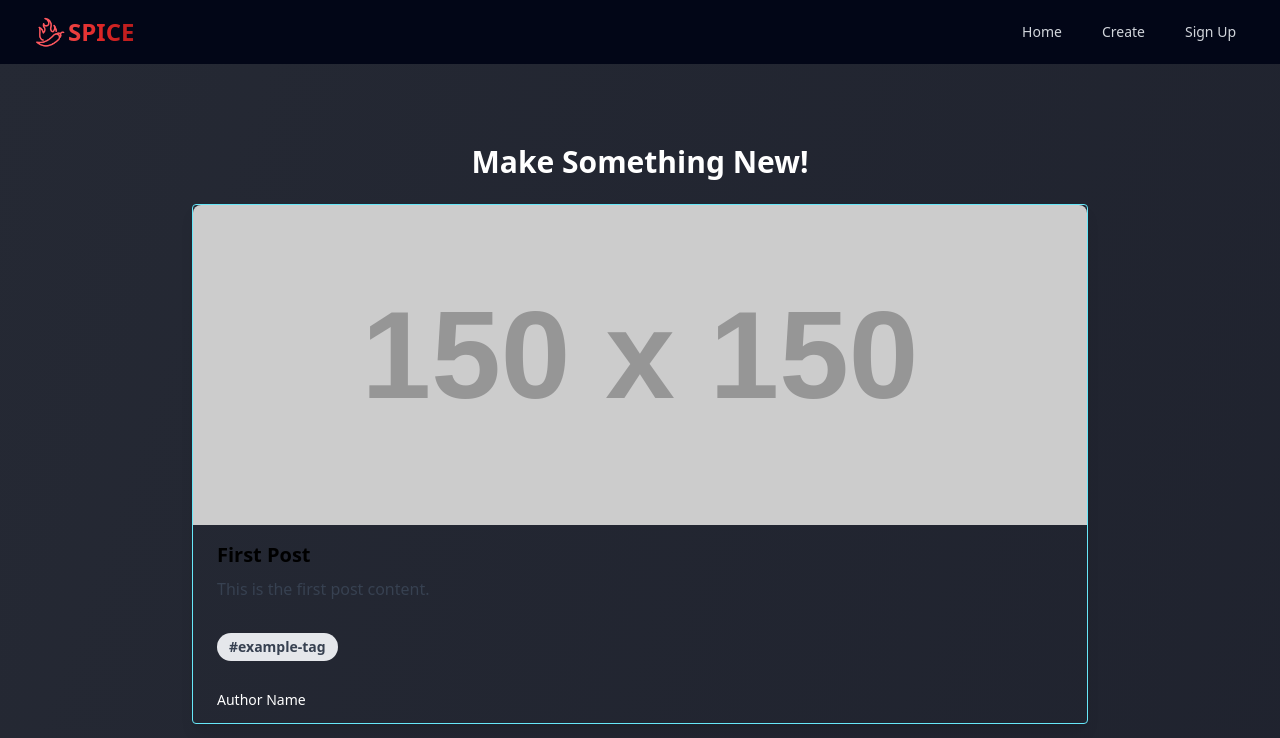
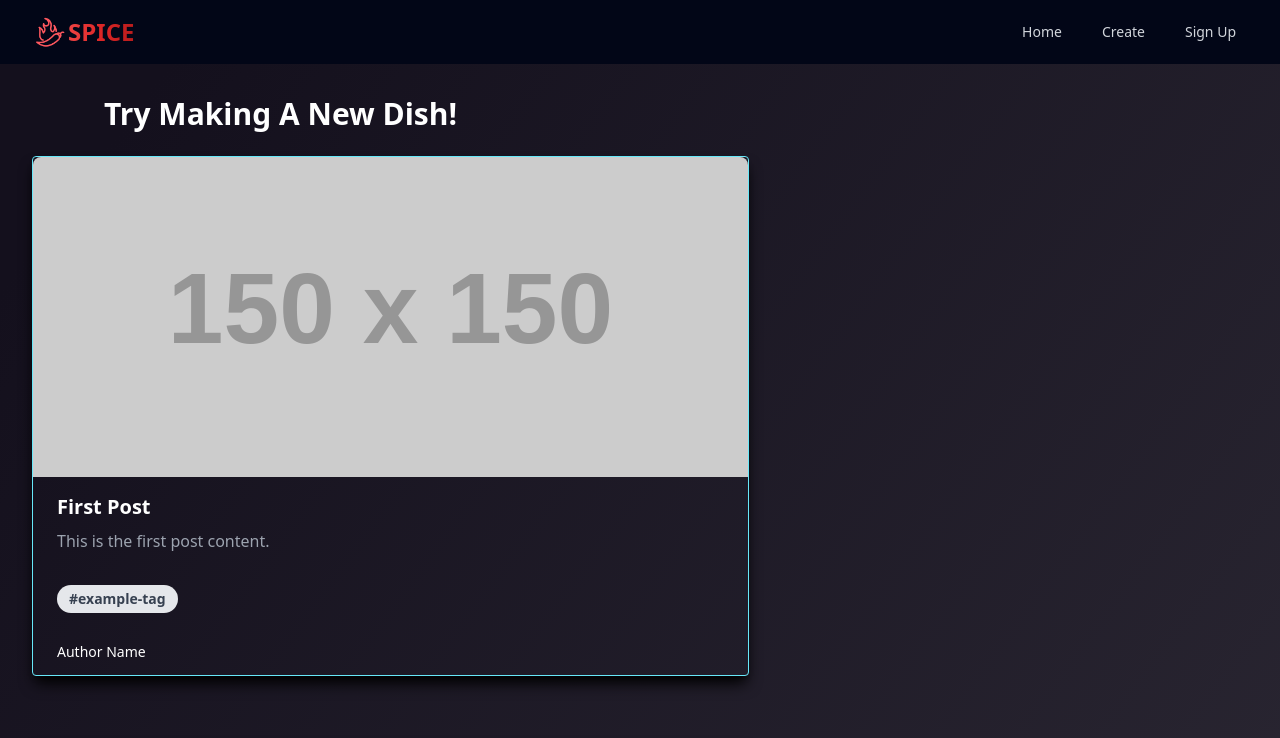
Before and after one commit to jbxamora/SPICE, a React (Vite) app in the folder client/: page / in a window 1280 px wide. Shown: the top 738 px of the page. Built offline with nearby package versions, Linux system fonts and the light colour scheme.

Commit message:
updated styles, created final prototype for blog card // created side panel that is meant to show saved dishes/posts // created a dark gradient instead of having blank gray page

```diff
--- a/client/src/components/PostCard/index.jsx
+++ b/client/src/components/PostCard/index.jsx
@@ -12,7 +12,7 @@ const PostCard = ({ post }) => {
   };
 
   return (
-    <div className="max-w-4xl w-full mx-auto rounded overflow-hidden shadow-lg mb-8 border border-cyan-300">
+    <div className="max-w-4xl w-full mx-auto rounded overflow-hidden shadow-lg shadow-black mb-8 border border-cyan-300">
       {imageUrl && (
         <img
           src={imageUrl}
@@ -21,8 +21,8 @@ const PostCard = ({ post }) => {
         />
       )}{" "}
       <div className="px-6 py-4">
-        <div className="font-bold text-xl mb-2">{title}</div>
-        <p className="text-gray-700 text-base">{getSnippet(content)}</p>
+        <div className="font-bold text-white text-xl mb-2">{title}</div>
+        <p className="text-gray-400 text-base">{getSnippet(content)}</p>
       </div>
       <div className="px-6 pt-4 pb-2">
         {/* Add any relevant tags here */}
--- a/client/src/components/PostList/index.jsx
+++ b/client/src/components/PostList/index.jsx
@@ -1,14 +1,23 @@
 import React from "react";
 import PostCard from "../PostCard";
+import SideBar from "../SideBar";
+import { dummySavedPosts } from "../../constants/constants";
 
-const PostsList = ({ posts }) => {
+const PostsList = ({ posts, savedPosts }) => {
   return (
-    <div className="container w-full md:w-4/5 lg:w-3/4 mx-auto mt-20 px-4">
-      <h2 className="flex justify-center text-3xl text-white font-bold mb-6">Make Something New!</h2>
-      <div className="grid grid-cols-1 gap-8 place-items-center">
-        {posts.map((post) => (
-          <PostCard key={post.id} post={post} />
-        ))}
+    <div className="container w-full mx-auto mt-8 px-4">
+      <h2 className="text-3xl text-left px-11 ml-11 text-white font-bold mb-6">
+        Try Making A New Dish!
+      </h2>
+      <div className="flex flex-wrap">
+        <div className="w-full md:w-3/4 lg:w-3/5 px-4">
+          <div className="grid grid-cols-1 gap-8 place-items-center">
+            {posts.map((post) => (
+              <PostCard key={post.id} post={post} />
+            ))}
+          </div>
+        </div>
+        <SideBar savedPosts={dummySavedPosts} />
       </div>
     </div>
   );
--- a/client/src/components/PostPreview/index.jsx
+++ b/client/src/components/PostPreview/index.jsx
@@ -4,7 +4,7 @@ import "react-quill/dist/quill.snow.css";
 
 const PostPreview = ({ content }) => {
   return (
-    <div className="post-preview">
+    <div className="post-preview mx-auto ">
       <ReactQuill
         value={content}
         readOnly
--- a/client/src/components/SideBar/index.jsx
+++ b/client/src/components/SideBar/index.jsx
@@ -0,0 +1,23 @@
+import React from "react";
+
+const SideBar = ({ savedPosts }) => {
+  return (
+    <div className="hidden md:block sticky top-16 md:w-[500px] h-[520px] lg:w-[500px] px-4 ml-4">
+      <h2 className="text-xl text-white font-bold mb-4">Saved Dishes</h2>
+      <ul className="bg-transparent border rounded-lg shadow-lg p-4">
+        {savedPosts.map((post) => (
+          <li key={post.id} className="mb-2">
+            <a
+              href={`/posts/${post.id}`}
+              className="text-blue-600 hover:text-blue-800"
+            >
+              {post.title}
+            </a>
+          </li>
+        ))}
+      </ul>
+    </div>
+  );
+};
+
+export default SideBar;
--- a/client/src/constants/constants.jsx
+++ b/client/src/constants/constants.jsx
@@ -18,21 +18,43 @@ export const dummyPosts = [
     content: "This is the third post content.",
   },
   {
-    id: 3,
+    id: 4,
     title: "Fourth Post",
     imageUrl: "https://via.placeholder.com/150",
     content: "This is the third post content.",
   },
   {
-    id: 3,
+    id: 5,
     title: "Fifth Post",
     imageUrl: "https://via.placeholder.com/150",
     content: "This is the third post content.",
   },
   {
-    id: 3,
+    id: 6,
     title: "Sixth Post",
     imageUrl: "https://via.placeholder.com/150",
     content: "This is the third post content.",
   },
 ];
+
+export const dummySavedPosts = [
+  {
+    id: 4,
+    title: "Saved Post 1",
+    imageUrl: "https://via.placeholder.com/150",
+    content: "This is the content of saved post 1.",
+  },
+  {
+    id: 5,
+    title: "Saved Post 2",
+    imageUrl: "https://via.placeholder.com/150",
+    content: "This is the content of saved post 2.",
+  },
+  {
+    id: 6,
+    title: "Saved Post 3",
+    imageUrl: "https://via.placeholder.com/150",
+    content: "This is the content of saved post 3.",
+  },
+
+];
--- a/client/src/index.css
+++ b/client/src/index.css
@@ -25,3 +25,11 @@ body {
   font-size: medium;
   color:#e2e8f0;
 }
+
+ body {
+  background: linear-gradient(
+    -53.47deg,
+    rgba(255, 255, 255, 0) -341.94%,
+    #14101d 95.11%
+  );
+}
```
